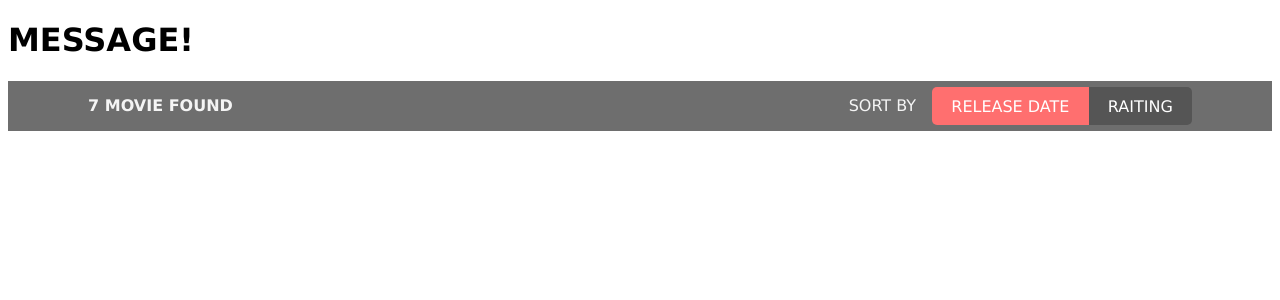
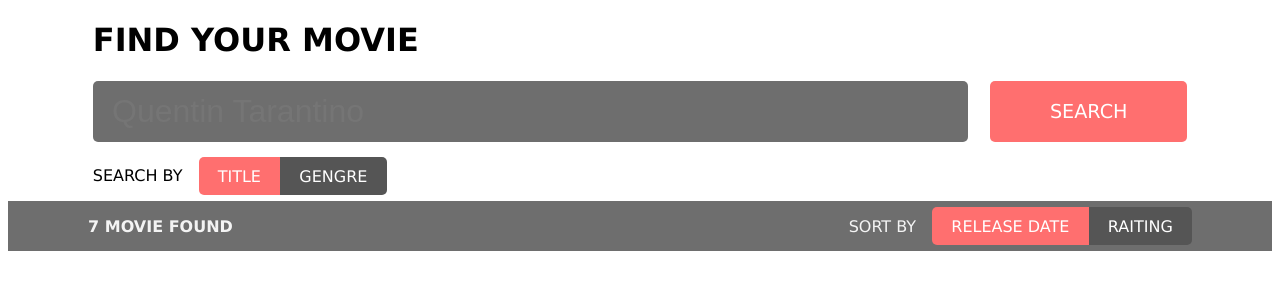
Before and after one commit to maksimdev/app, a Vue app: page / in a window 1280 px wide. Shown: the top 300 px of the page. Built offline with nearby package versions, Linux system fonts and the light colour scheme.

Commit message:
Header component was added

```diff
--- a/src/App.vue
+++ b/src/App.vue
@@ -1,6 +1,6 @@
 <template>
   <div id="app">
-    <Header msg="MESSAGE!"/>
+    <Header />
     <SortPanel result="7" />
   </div>
 </template>
--- a/src/components/Header.vue
+++ b/src/components/Header.vue
@@ -1,18 +1,91 @@
 <template>
   <div class="header">
-    <h1>{{ msg }}</h1>
+    <h1>find your movie</h1>
+    <div class="searchPanel">
+      <input v-model="message" placeholder="Quentin Tarantino">
+      <a class="searchButton" @click="search">search</a>
+    </div>
+    <div>
+      <span class="searchBy">search by</span>
+      <a class="button left active" @click="onClick">title</a>
+      <a class="button right" @click="onClick">gengre</a>
+    </div>
   </div>
 </template>
 
 <script>
 export default {
   name: "Header",
-  props: {
-    msg: String
+  data: () => ({
+    message: ''
+  }),
+  methods: {
+    search() {
+      console.log('click search!', this);
+    },
+    onClick() {
+      console.log('click!', this);
+    }
   }
 };
 </script>
 
 <style scoped lang="scss">
-.header {}
+.header {
+  padding: 0 5.3em;
+  min-width: 560px;
+  text-transform: uppercase;
+  margin-bottom: 1em;
+}
+h1 {
+}
+.searchButton {
+  font-size: 1.2em;
+  cursor: pointer;
+  background: #555;
+  padding: 1.0em 0em;
+  width: 18%;
+  text-align: center;
+  background: #ff6f6f;
+  border-radius: 5px;
+  color: #fff;
+}
+input {
+  box-sizing: border-box;
+  font-size: 2em;
+  color: #fff;
+  background: #6e6e6e;
+  transparent: 0.1;
+  width: 80%;
+  border:none;
+  border-radius: 5px;
+  padding: 0 0.6em;
+}
+.searchPanel {
+  display: flex;
+  flex-direction: row;
+  justify-content: space-between;
+  margin-bottom: 1.5em;
+}
+.button {
+  cursor: pointer;
+  background: #555;
+  padding: 0.6em 1.2em;
+}
+.right {
+  border-radius: 0px 5px 5px 0px;
+}
+.left {
+   border-radius: 5px 0px 0px 5px;
+}
+.active {
+  cursor: default;
+  background: #ff6f6f;
+}
+a {
+  color: #fff;
+}
+.searchBy {
+  margin-right: 1em;
+}
 </style>
--- a/src/components/SortPanel.vue
+++ b/src/components/SortPanel.vue
@@ -4,7 +4,8 @@
     <div>
       <span class="sortBy">sort by</span>
       <a class="button left active" @click="onClick">release date</a>
-      <a class="button right" @click="onClick">raiting</a></div>
+      <a class="button right" @click="onClick">raiting</a>
+    </div>
   </div>
 </template>
 
@@ -24,6 +25,7 @@ export default {
 
 <style scoped lang="scss">
 .SortPanel {
+  min-width: 565px;
   display: flex;
   align-items: center;
   justify-content: space-between;
@@ -38,7 +40,7 @@ export default {
 }
 .button {
   cursor: pointer;
-  background: #555555;
+  background: #555;
   padding: 0.6em 1.2em;
 }
 .right {
@@ -52,7 +54,7 @@ export default {
   background: #ff6f6f;
 }
 a {
-  color: #ffffff;
+  color: #fff;
 }
 .sortBy {
   margin-right: 1em;
```
Also changed, not shown: 1 other file (tests, documents, lock files or other folders).
